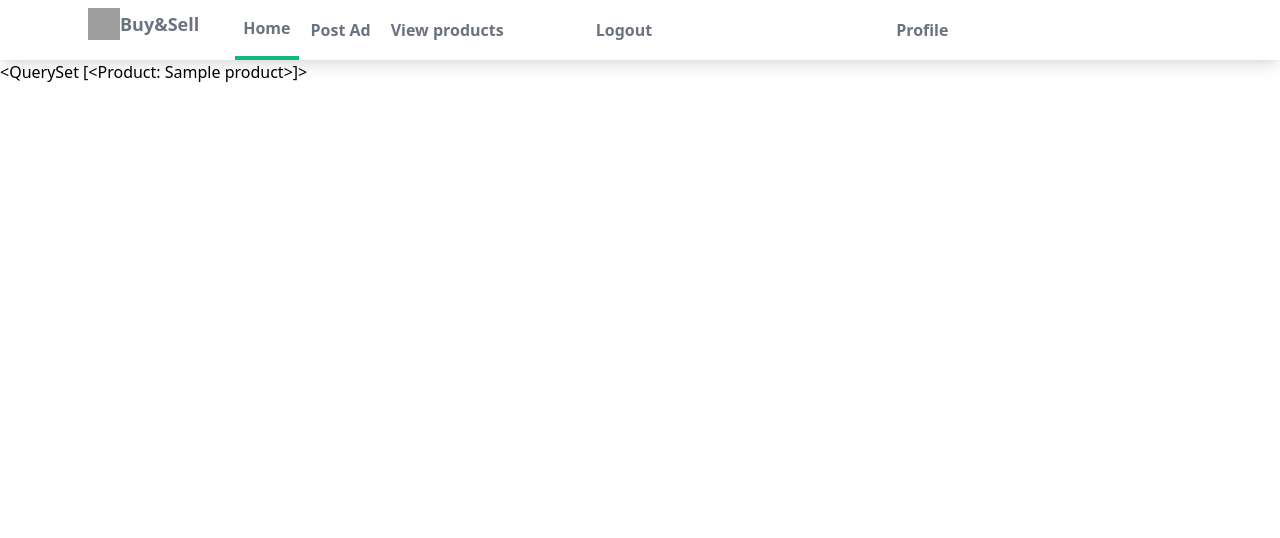
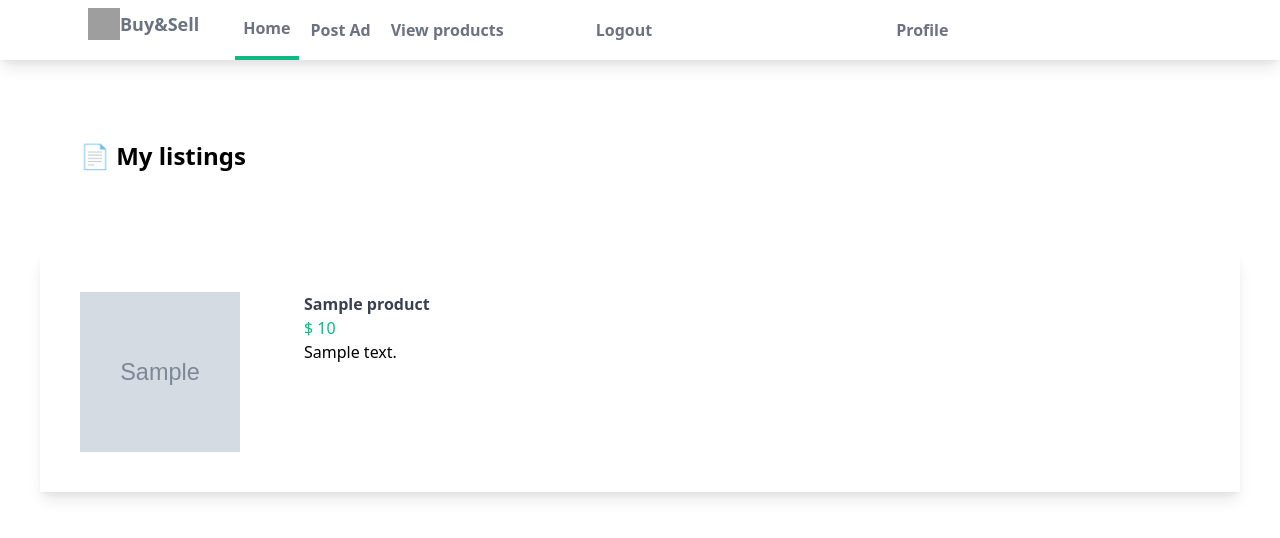
Before and after one commit to gurnitha/django_shutosh_pawar_ecom_multivendor, a Django app: page /myapp/products/mylistings/ in a window 1280 px wide. Shown: the top 538 px of the page. Run offline with Django 4.2, Linux system fonts and the light colour scheme; a user stored in the database is signed in; tables that the repository leaves empty hold one stand-in row (values such as "Sample post"); grey boxes marked "Sample" are stand-in pictures; style sheets or scripts are compiled from the project's sources; grey boxes are pictures that could not be loaded.

Commit message:
11.12 Creating My Listings Page Part 2

```diff
--- a/myapp/templates/myapp/mylistings.html
+++ b/myapp/templates/myapp/mylistings.html
@@ -1,9 +1,21 @@
 <!-- myapp/templates/myapp/mylistings.html -->
 
 {% extends 'myapp/base.html' %}
+{% block content %}
+<div class="text-2xl m-10 p-10 font-bold">📄 My listings</div>
+{% for product in products %}
+    <div class="itemcontainer flex shadow-lg m-10 p-10">
 
-{% block content %}
+        <span class="w-1/5">
+            <img class="w-40 h-40" src="{{product.image.url}}" alt="">
+        </span>
 
-{{products}}
+        <span class="w-2/5">
+            <div class="font-bold text-gray-700">{{product.name}}</div>
+            <div class="text-green-500">$ {{product.price}}</div>
+            <div>{{product.desc}}</div>
+        </span>
 
-{% endblock content %}
+    </div>
+{% endfor %}
+{% endblock %}
```
Also changed, not shown: README.md.
